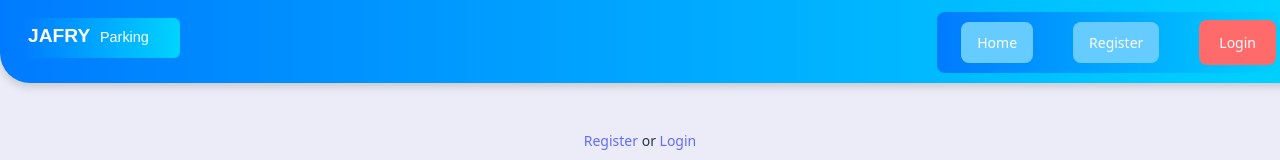
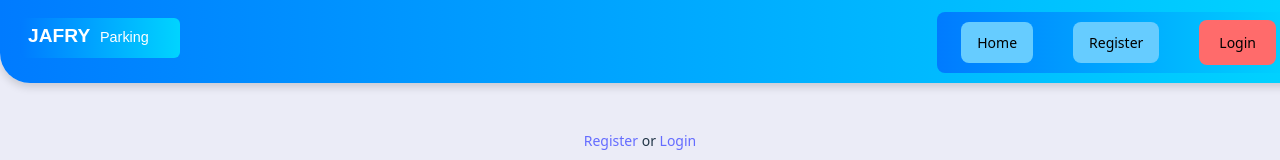
Before and after one commit to JafryParking/JennyFEReact, a React (Vite) app: page / in a window 1280 px wide. Shown: the top 160 px of the page. Built offline with nearby package versions, Linux system fonts and the light colour scheme.

Commit message:
changed buttons style text to black

```diff
--- a/src/Navbar.css
+++ b/src/Navbar.css
@@ -59,7 +59,7 @@
     padding: 12px 20px;
     margin: 5px 0;
     background-color: #66ccff;
-    color: white;
+    color: rgb(0, 0, 0);
     text-align: center;
     border-radius: var(--menu-border-radius);
     transition: background-color 0.3s ease, transform 0.2s ease;
@@ -73,7 +73,7 @@
 /* Login and Logout button styles */
 .nav-links .login-btn, .nav-links .logout-btn {
     background-color: #FF6B6B;
-    color: white;
+    color: rgb(0, 0, 0);
     padding: 12px 20px;
     border-radius: var(--menu-border-radius);
     border: none;
```
